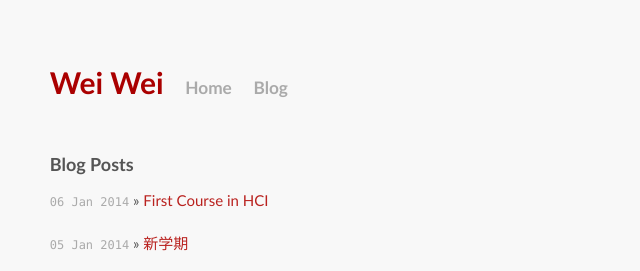
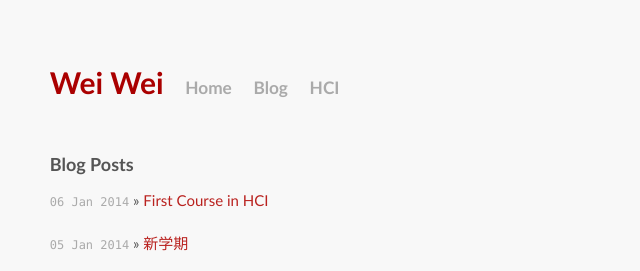
Before and after one commit to wwei10/blog.wwei10.com, a Jekyll site: the page built from blog/index.html, in a window 1280 px wide. Shown: the top 271 px of the page, without its empty margins (228-868 px from the left). Built offline with Jekyll 4.4.1, drawn with Linux system fonts in a browser that asks for light colours; Markdown is read by kramdown in place of the engine named in the settings.

Commit message:
add hci hyperlink

```diff
--- a/_layouts/home.html
+++ b/_layouts/home.html
@@ -23,6 +23,7 @@
         <h1 class="title"><a href="/">{{ site.name }}</a></h1>
         <a class="extra" href="/">Home</a>
         <a class="extra" href="/blog/">Blog</a>
+        <a class="extra" href="/hci/">HCI</a>
       </div>
       {% if page.avatar %}
       <p><img src="http://s.gravatar.com/avatar/dd07d1471905ad6fb0f57a5a4f732cf2?s=180" title="Wei Wei" align="right" /></p>
```
